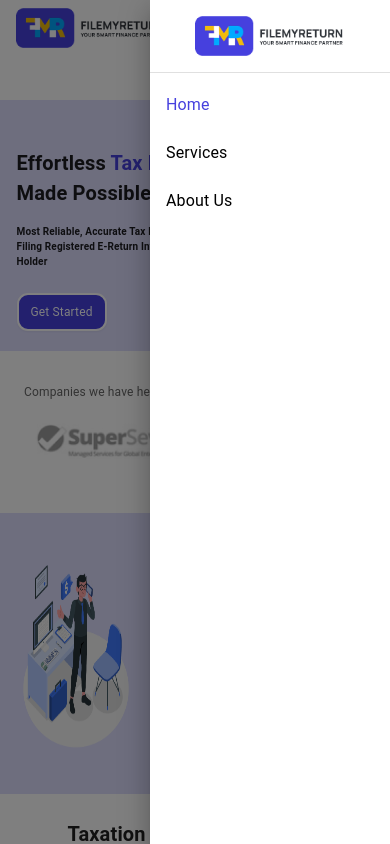
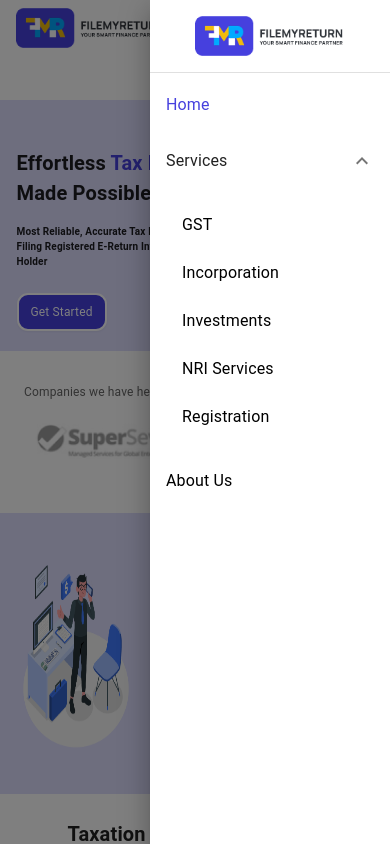
Before and after one commit to rahulchatterjee12/file-my-retun, a Next.js app: page / in a window 390 px wide. Both pictures are taken after a click on the button 338 px from the left and 28 px from the top of the page. Shown: the top 844 px of the page. Built offline with nearby package versions, Linux system fonts and the light colour scheme.

Commit message:
fixed drawer on mobile view

```diff
--- a/src/components/Layout/Navbar/index.jsx
+++ b/src/components/Layout/Navbar/index.jsx
@@ -15,7 +15,15 @@ import Toolbar from "@mui/material/Toolbar";
 import Button from "@mui/material/Button";
 import Logo from "@/components/common/Logo";
 import { useRouter, usePathname } from "next/navigation";
-import { Menu, MenuItem } from "@mui/material";
+import {
+  Accordion,
+  AccordionDetails,
+  AccordionSummary,
+  Menu,
+  MenuItem,
+  Typography,
+} from "@mui/material";
+import ExpandMoreIcon from "@mui/icons-material/ExpandMore";
 
 const drawerWidth = 240;
 const navItems = [
@@ -75,7 +83,9 @@ function Navbar() {
       <Divider />
       <List>
         {navItems.map((item) => (
-          <ListItem key={item.title} disablePadding>
+          <React.Fragment key={item.title}>
+            {!item?.subItems ? (
+              <ListItem disablePadding>
                 <ListItemButton
                   sx={{
                     textAlign: "start",
@@ -87,6 +97,30 @@ function Navbar() {
                   <ListItemText primary={item.title} />
                 </ListItemButton>
               </ListItem>
+            ) : (
+              <Accordion defaultExpanded sx={{ boxShadow: 0 }}>
+                <AccordionSummary expandIcon={<ExpandMoreIcon />}>
+                  <Typography component="span">{item.title}</Typography>
+                </AccordionSummary>
+                <AccordionDetails>
+                  {item.subItems.map((i) => (
+                    <ListItem key={i.title} disablePadding>
+                      <ListItemButton
+                        sx={{
+                          textAlign: "start",
+                          color: i.href !== path ? "black" : "#4640DE",
+                        }}
+                        onClick={() => router.push(i.href)}
+                        disableRipple
+                      >
+                        <ListItemText primary={i.title} />
+                      </ListItemButton>
+                    </ListItem>
+                  ))}
+                </AccordionDetails>
+              </Accordion>
+            )}
+          </React.Fragment>
         ))}
       </List>
     </Box>
```
Lines whose indentation alone changed are shown as unchanged.
